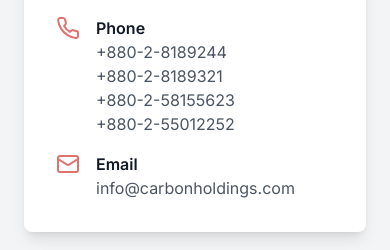
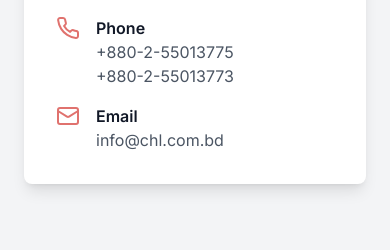
Before and after one commit to Ashik-Ahmed/carbon_holdings_ltd_website, a Next.js app: page /contact in a window 390 px wide. Shown: the part 1019-1269 px from the top of the page. Built offline with nearby package versions, Linux system fonts and the light colour scheme.

Commit message:
contact email and phone number updated

```diff
--- a/src/app/contact/page.jsx
+++ b/src/app/contact/page.jsx
@@ -122,17 +122,15 @@
                 title="Phone"
                 content={
                     <>
-                        +880-2-8189244<br />
-                        +880-2-8189321<br />
-                        +880-2-58155623 <br />
-                        +880-2-55012252
+                        +880-2-55013775<br />
+                        +880-2-55013773
                     </>
                 }
             />
             <ContactInfoItem
                 icon={<Mail size={24} />}
                 title="Email"
-                content="info@carbonholdings.com"
+                content="info@chl.com.bd"
             />
         </div>
     </div>
```
